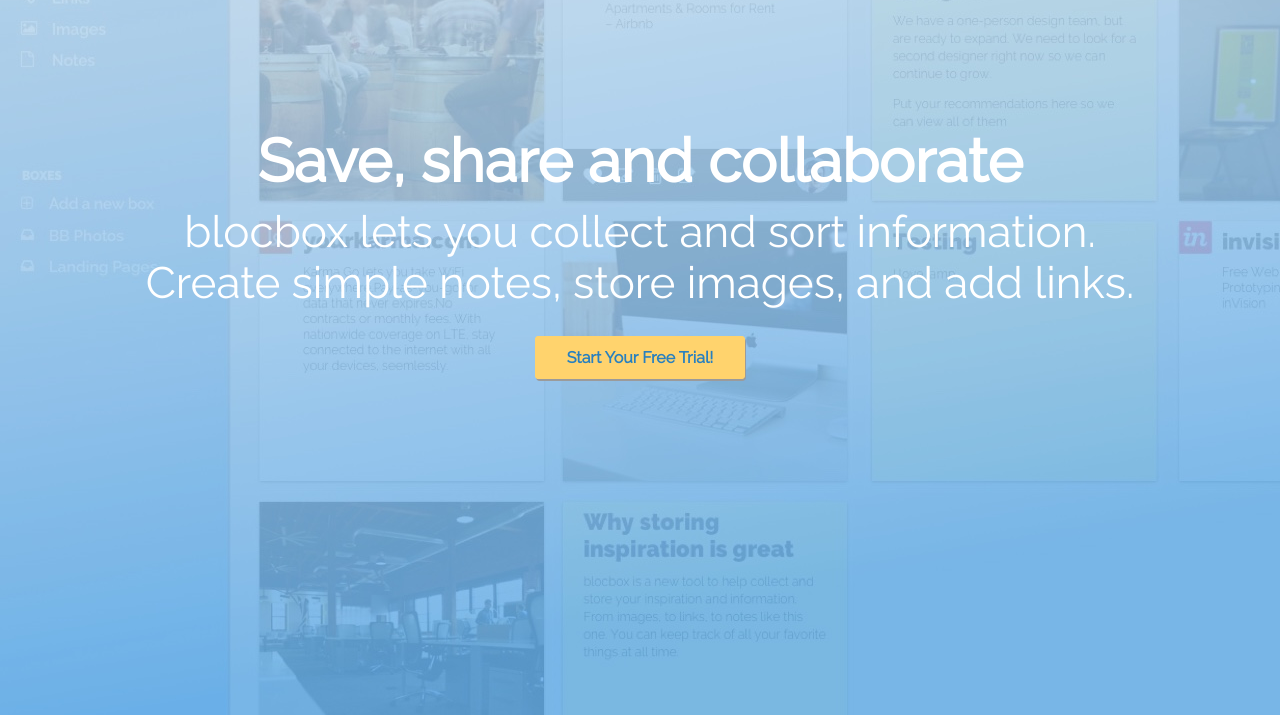
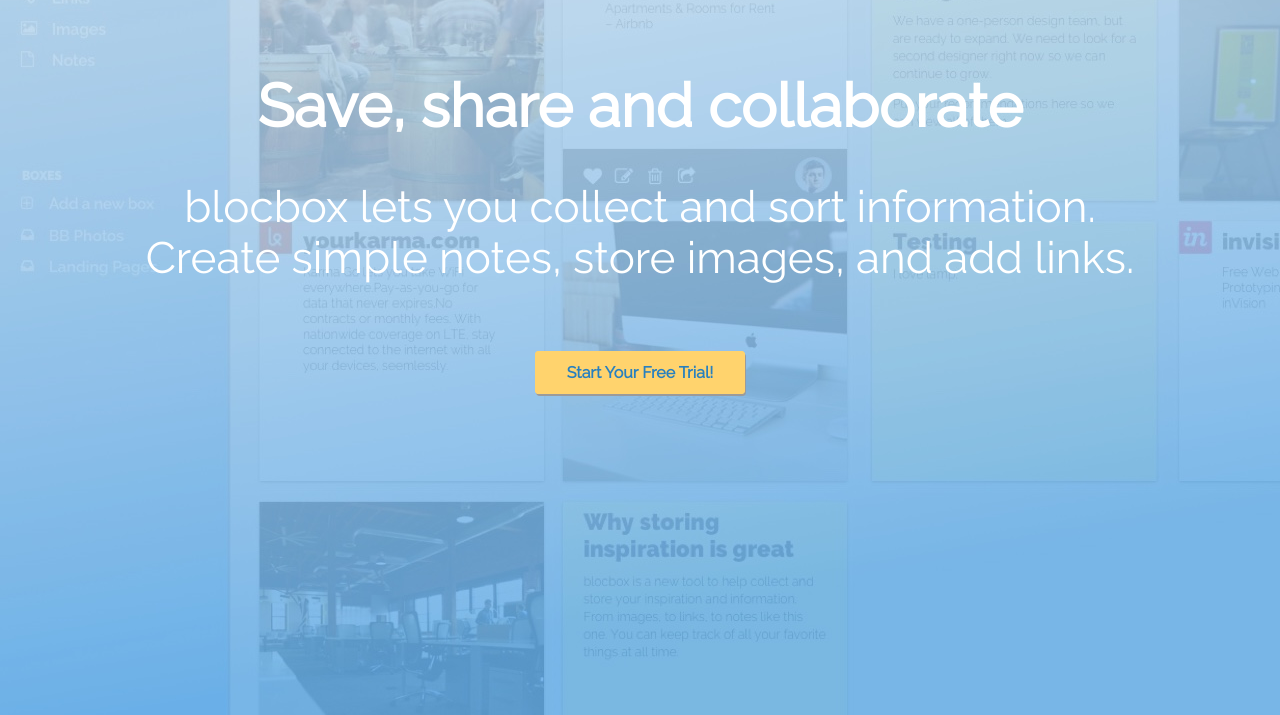
Before and after one commit to tony1duan/Blocbox, a plain HTML site: page index.html in a window 1280 px wide. Shown: the part 85-800 px from the top of the page. Drawn offline with Linux system fonts and the light colour scheme.

Commit message:
gh-pages

```diff
--- a/css/style.css
+++ b/css/style.css
@@ -59,12 +59,17 @@
         width:29.33333%
     }
     .one-fourth {
-        width:21%
+        width:21%;
     }
 }
 @media (min-width: 1200px) {
     .container {
         width: 1170px;
+    }
+}
+@media (min-width: 1900px) {
+    .container {
+        width: 1840;
     }
 }
 
@@ -114,13 +119,13 @@
 header .hero h1{
     font-size: 60px;
     font-weight: 900;
-    margin: 95px 0 0;
+    margin: 95px 0 40;
 }
 header .hero p {
     font-size: 44px;
     line-height: 51px;
     font-weight: 300;
-    margin: 10px 0 40px;
+    margin: 10px 0 80px;
 }
 
 /* BUTTONS */
```
